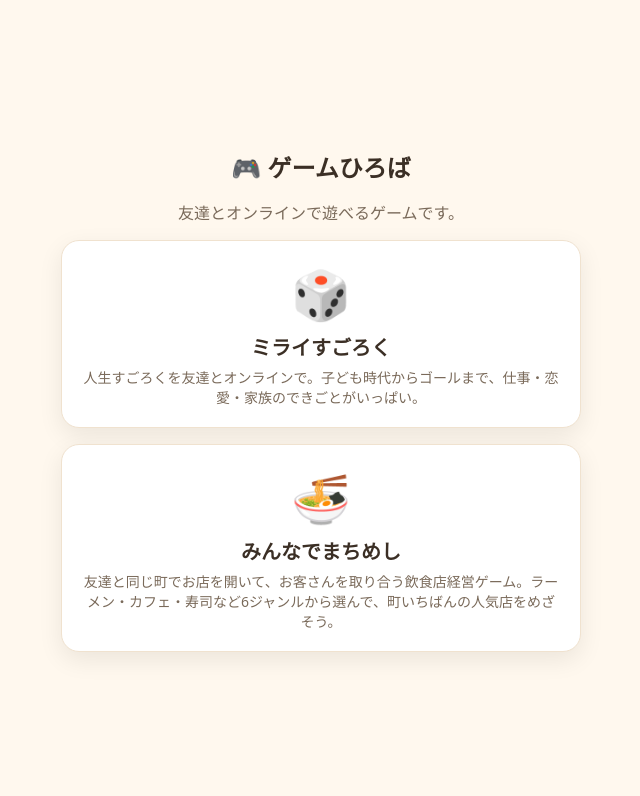
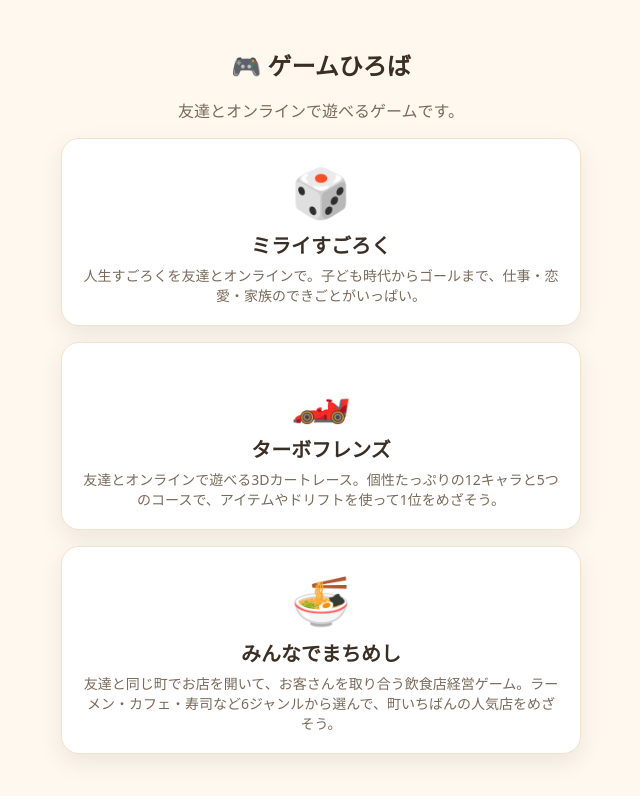
Before and after one commit to kazuya83/kazuya83.github.io, a plain HTML site: page index.html in a window 1280 px wide. Shown: the whole page, without its empty margins (319-959 px from the left). Drawn offline with Linux system fonts and the light colour scheme.

Commit message:
ゲームひろばに「ターボフレンズ」を追加 (#2)
Claude-Session: https://claude.ai/code/session_01FpP3996dSyj5tDN5eHiga1

Co-authored-by: Claude <noreply@anthropic.com>

```diff
--- a/index.html
+++ b/index.html
@@ -28,6 +28,7 @@ a.game span{color:var(--sub);font-size:14px}
   <h1>🎮 ゲームひろば</h1>
   <p>友達とオンラインで遊べるゲームです。</p>
   <a class="game" href="mirai-sugoroku/"><span class="i">🎲</span><b>ミライすごろく</b><span>人生すごろくを友達とオンラインで。子ども時代からゴールまで、仕事・恋愛・家族のできごとがいっぱい。</span></a>
+  <a class="game" href="turbo-friends/"><span class="i">🏎️</span><b>ターボフレンズ</b><span>友達とオンラインで遊べる3Dカートレース。個性たっぷりの12キャラと5つのコースで、アイテムやドリフトを使って1位をめざそう。</span></a>
   <a class="game" href="machimeshi/"><span class="i">🍜</span><b>みんなでまちめし</b><span>友達と同じ町でお店を開いて、お客さんを取り合う飲食店経営ゲーム。ラーメン・カフェ・寿司など6ジャンルから選んで、町いちばんの人気店をめざそう。</span></a>
 </main>
 </body>
```
